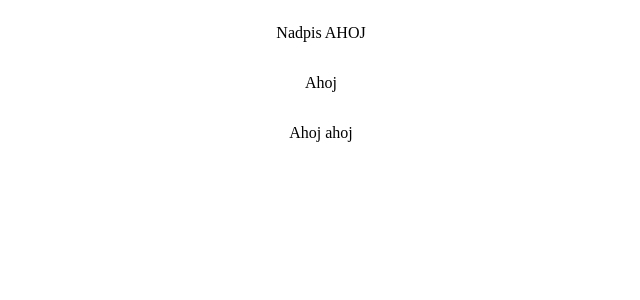
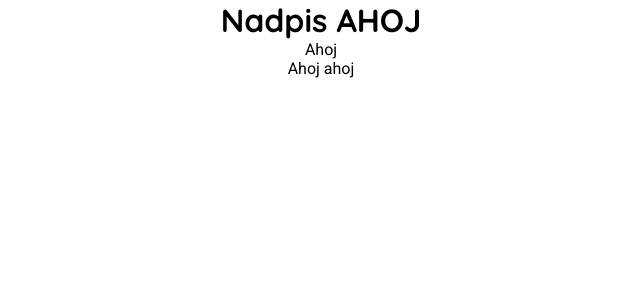
Before and after one commit to ImuneGH/recipe_book, a React (Vite) app: page / in a window 1280 px wide. Shown: the top 300 px of the page, without its empty margins (319-959 px from the left). Built offline with nearby package versions, Linux system fonts and the light colour scheme.

Commit message:
pridany nejake defaultni fonty - nadpis Quicksand, text Roboto

```diff
--- a/index.html
+++ b/index.html
@@ -3,6 +3,9 @@
   <head>
     <meta charset="UTF-8" />
     <meta name="viewport" content="width=device-width, initial-scale=1.0" />
+    <link rel="preconnect" href="https://fonts.googleapis.com">
+    <link rel="preconnect" href="https://fonts.gstatic.com" crossorigin>
+    <link href="https://fonts.googleapis.com/css2?family=Quicksand:wght@300..700&family=Roboto:ital,wght@0,100..900;1,100..900&display=swap" rel="stylesheet">
     <title>Vite + React</title>
   </head>
   <body>
--- a/src/App.jsx
+++ b/src/App.jsx
@@ -4,7 +4,7 @@ import './style.css'
 function App() {
   // komponent Header
   function Header() {
-    return <div className="header pokus"><p>Nadpis AHOJ</p></div>
+    return <div className="header pokus"><h1>Nadpis AHOJ</h1></div>
   }
   // hlavní aplikace, do které vkládám komponent header
   return (
--- /dev/null
+++ b/src/default.css
@@ -0,0 +1,44 @@
+*,
+*::before,
+*::after  {
+    box-sizing: border-box;
+}
+
+*   {
+    margin: 0;
+}
+
+:root   {
+    --bg-color60: #FCFCFC;
+    --font-30: hsl(231, 23%, 16%);
+    --nav-line10: hsla(188, 10%, 46%, 0.9);
+    --main-shadow: #C8963E;
+    --main-border: hsla(199, 42%, 13%, 0.9);
+}
+
+html    {
+    scroll-behavior: smooth;
+}
+
+img {
+    max-width: 100%;
+    height: auto;
+}
+
+input, button, textarea, select {
+    font: inherit;
+}
+
+body    {
+    font-family: "Roboto", sans-serif;
+}
+
+h1, h2, h3, h4, h5  {
+    font-family: "Quicksand", sans-serif;
+}
+
+.link    {
+    text-decoration: none;
+    font-family: "Roboto", sans-serif;
+    color: black;
+}
--- a/src/main.jsx
+++ b/src/main.jsx
@@ -1,6 +1,7 @@
 import { StrictMode } from 'react'
 import { createRoot } from 'react-dom/client'
 import App from './App.jsx'
+import './default.css'
 
 createRoot(document.getElementById('root')).render(
   <StrictMode>
```
